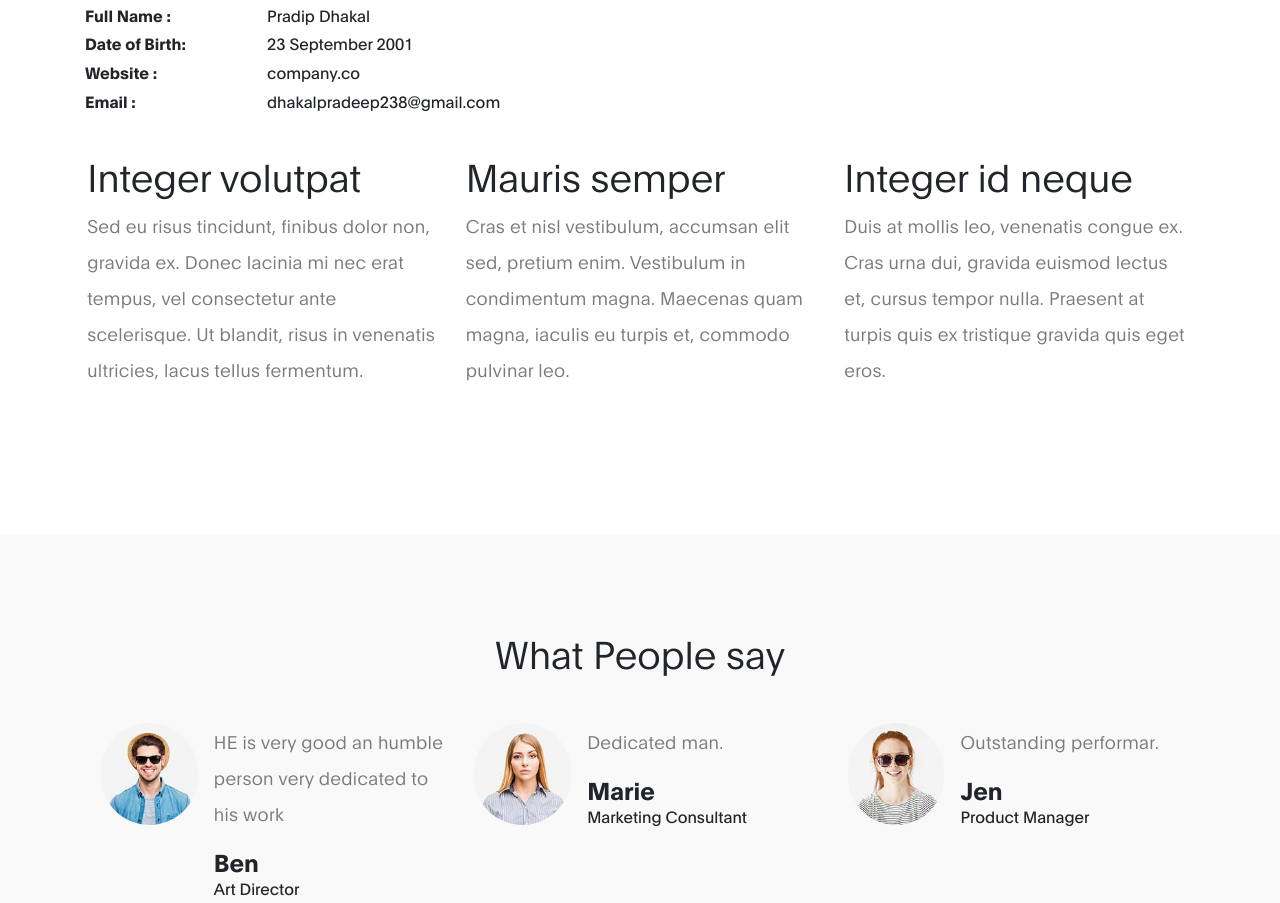
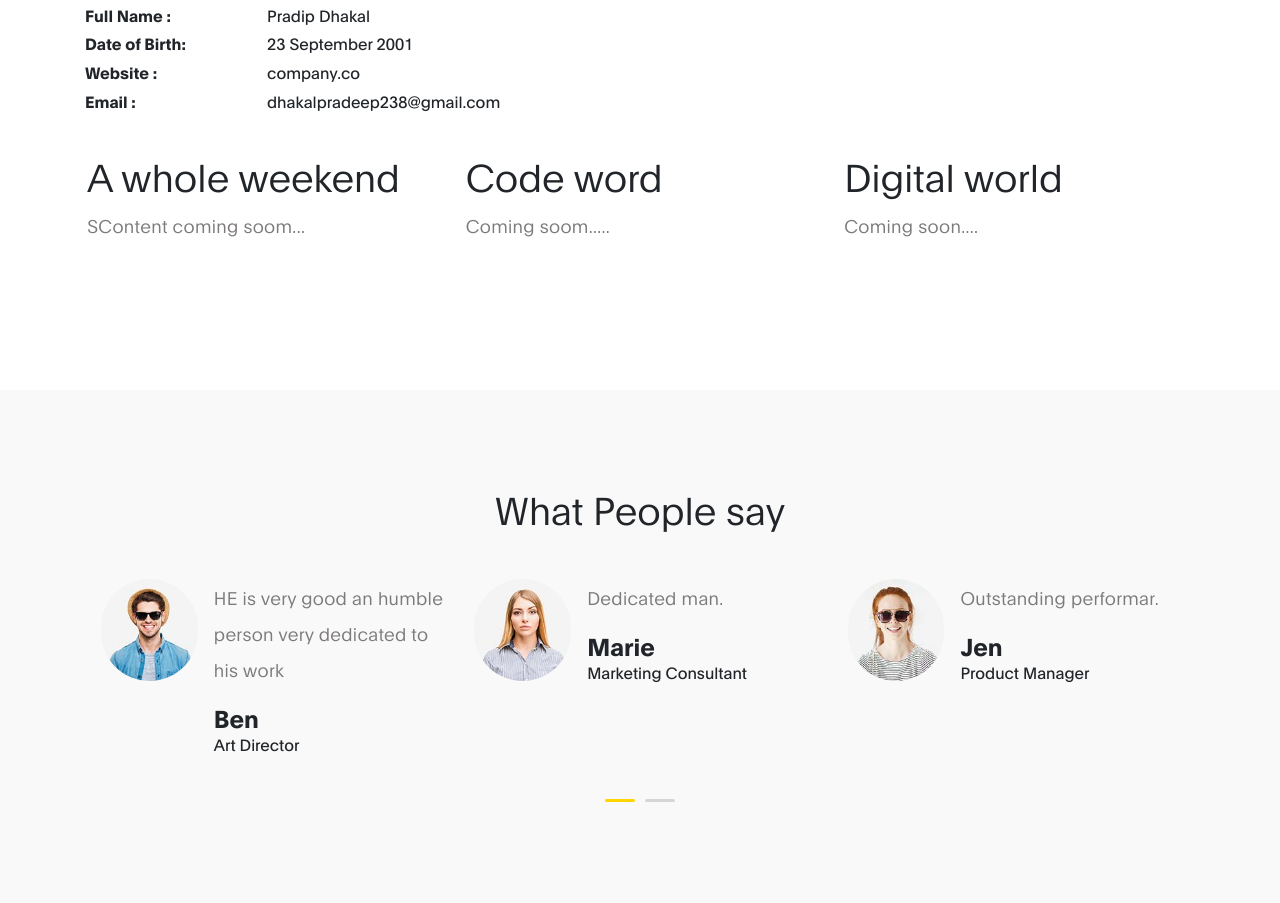
Before and after one commit to Pradeep-Dhakal/Pradip, a plain HTML site: page index.html in a window 1280 px wide. Shown: the part 1386-2289 px from the top of the page. Drawn offline with Linux system fonts and the light colour scheme.

Commit message:
last stage

```diff
--- a/index.html
+++ b/index.html
@@ -104,8 +104,7 @@ https://www.tooplate.com/view/2120-ben-resume
 
           <p> As a recent computer science graduate from IUKL, I am currently working as a software developer in an IT
             firm in Nepal. With a passion for software development, I am always eager to learn and experience new
-            technologies to apply to real-world projects.<a rel="nofollow" href="#" target="_parent">Tooplate
-              website</a>. In my role as a software developer, I have had the opportunity to
+            technologies to apply to real-world projects. In my role as a software developer, I have had the opportunity to
             work on a range of projects that have honed my skills in programming languages, software engineering
             methodologies, and data structures. As a result, I have developed a strong understanding of how to create
             software solutions that meet the needs of businesses and users alike.
@@ -140,19 +139,17 @@ https://www.tooplate.com/view/2120-ben-resume
       </div>
       <div class="row about-third">
         <div class="col-lg-4 col-md-4 col-12">
-          <h3>Integer volutpat</h3>
-          <p>Sed eu risus tincidunt, finibus dolor non, gravida ex. Donec lacinia mi nec erat tempus, vel consectetur
-            ante scelerisque. Ut blandit, risus in venenatis ultricies, lacus tellus fermentum.</p>
+          <h3>A whole weekend
+          </h3>
+          <p>SContent coming soom...</p>
         </div>
         <div class="col-lg-4 col-md-4 col-12">
-          <h3>Mauris semper</h3>
-          <p>Cras et nisl vestibulum, accumsan elit sed, pretium enim. Vestibulum in condimentum magna. Maecenas quam
-            magna, iaculis eu turpis et, commodo pulvinar leo.</p>
+          <h3>Code word</h3>
+          <p>Coming soom.....</p>
         </div>
         <div class="col-lg-4 col-md-4 col-12">
-          <h3>Integer id neque</h3>
-          <p>Duis at mollis leo, venenatis congue ex. Cras urna dui, gravida euismod lectus et, cursus tempor nulla.
-            Praesent at turpis quis ex tristique gravida quis eget eros.</p>
+          <h3>Digital world</h3>
+          <p>Coming soon....</p>
         </div>
       </div>
     </div>
@@ -375,7 +372,7 @@ https://www.tooplate.com/view/2120-ben-resume
         </div>
 
         <div class="mx-auto col-lg-4 col-md-6 col-12">
-          <h3 class="my-4 pt-4 pt-lg-0">Say hello</h3>
+          <h3 class="my-4 pt-4 pt-lg-0">Get in touch with me</h3>
 
           <p class="mb-1">9861893027</p>
 
```
